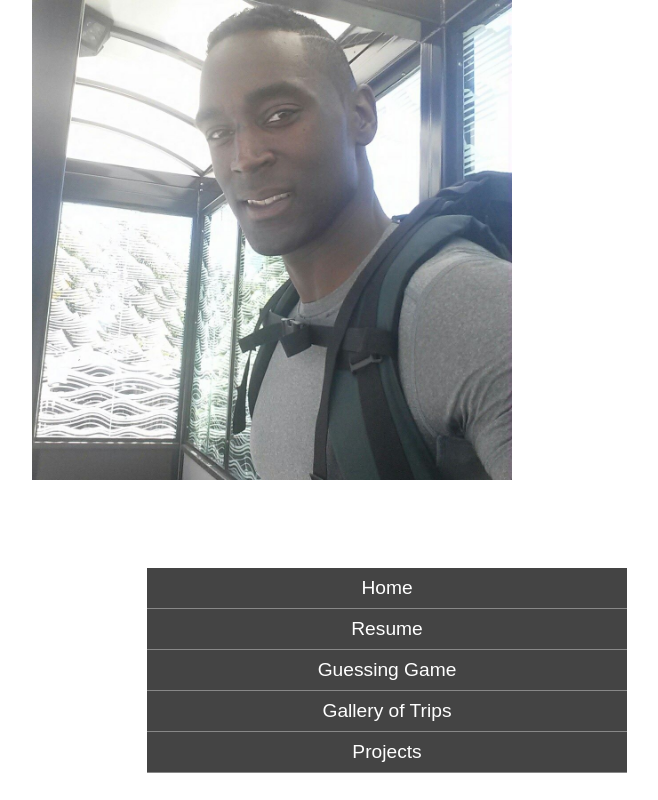
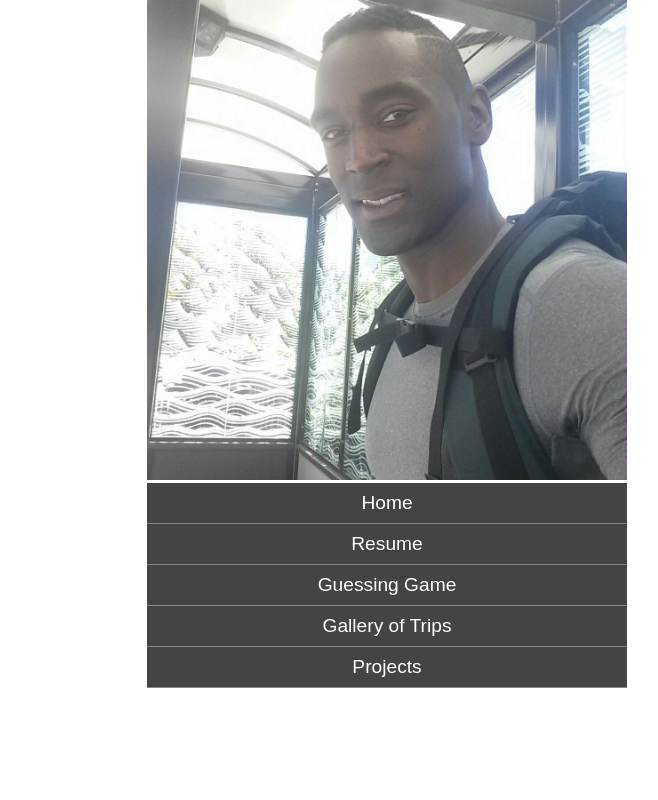
Before and after one commit to djohnso08/about_me, a plain HTML site: page index.html in a window 1280 px wide. Shown: the whole page, without its empty margins (253-911 px from the left). Drawn offline with Linux system fonts and the light colour scheme.

Commit message:
Fixed CSS settings and moved picture

```diff
--- a/index.html
+++ b/index.html
@@ -5,10 +5,8 @@
   <link rel= "stylesheet" href="style.css">
   <title>David Johnson</title>
 <body>
-  <div>
-    <img class="main-picture" src="assets/self.jpg">
-  </div>
-    <div class='nav'>
+  <div class='nav'>
+      <img class="main-picture" src="assets/self.jpg">
       <ul>
         <li><a href="index.html">Home</a></li>
         <li><a href="Resume.html">Resume</a></li>
--- a/style.css
+++ b/style.css
@@ -19,21 +19,21 @@
 
 
 .main-picture {
-  position: fixed;
+  position: relative;
 /* left: 100%; */
 width: 30em;
 /* height: auto; */
 /* margin-top: 49.5em; */
-      margin-left: 17.80em;
+/* margin-left: 17.80em; */
   }
 
 .nav {
-  position:fixed;
-      top: 75%;
+  position: fixed;
+    /* top: 75%; */
     left: 50%;
-      width:30em;
-      height:18em;
-      margin-top: -2em;
+    width: 30em;
+    height: 18em;
+    margin-top: auto;
     margin-left: -15em;
 }
 .nav ul {
```
Lines whose indentation alone changed are shown as unchanged.
